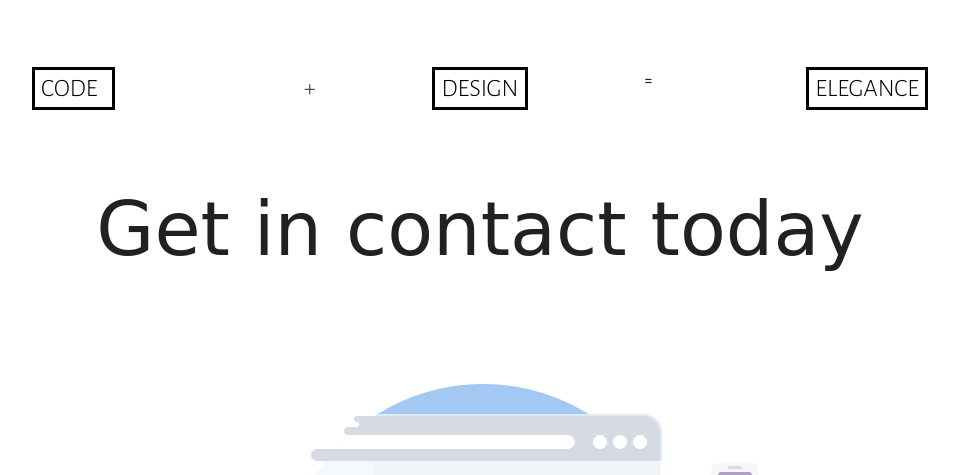
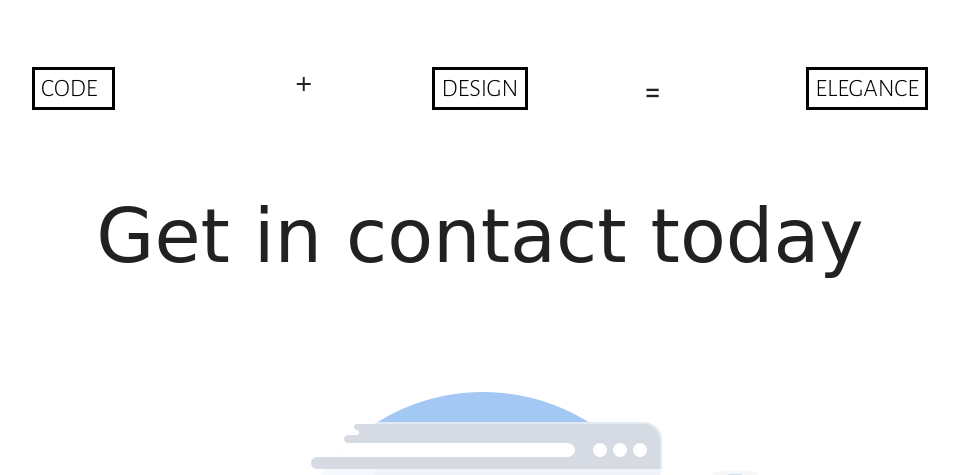
Before and after one commit to clu8zz/clu8zz.github.io, a plain HTML site: page index.html in a window 1280 px wide. Shown: the part 245-720 px from the top of the page, without its empty margins (160-1119 px from the left). Drawn offline with Linux system fonts and the light colour scheme; a web font is replaced by a local one.

Commit message:
made stuff bigger

```diff
--- a/index.html
+++ b/index.html
@@ -30,9 +30,9 @@
     <div class="second ">
      <div class="container">
     <div class="row">
-    	<div class="col l4 s4 m4 firstr"><span class="addlabel"><a class="menuline" href="#animatedModal">CODE &nbsp</a></span><span class="addition addlabel  right">+</span></div>
+    	<div class="col l4 s4 m4 firstr"><span class="addlabel"><a class="menuline" href="#animatedModal">CODE &nbsp</a></span><span class="addition addlabel  right"><i class="material-icons meadium">add</i></span></div>
     	<div class="col l4 s4 m4 secondr"><center><span class="addlabel"><a class="menuline" href="#animatedModal">DESIGN</a></span></center></div>
-    	<div class="col l4 s4 m4 thirdr"><span class="addition">=</span><span class="addlabel right"><a class="menuline" href="#animatedModal">ELEGANCE</a></span></div>
+    	<div class="col l4 s4 m4 thirdr"><span class="addition equal">=</span><span class="addlabel right"><a class="menuline" href="#animatedModal">ELEGANCE</a></span></div>
     </div>
     	<br>
     	<br>
@@ -79,6 +79,10 @@
     </div>
 
     </div>
+
+
+
+
 
 
 
@@ -253,6 +257,9 @@ padding:6px;
 
 }
 }
+.equal{
+	font-size:2em;
+}
 </style>
 
 
```
Also changed, not shown: img/para.jpg (added), img/tree.png (added).
